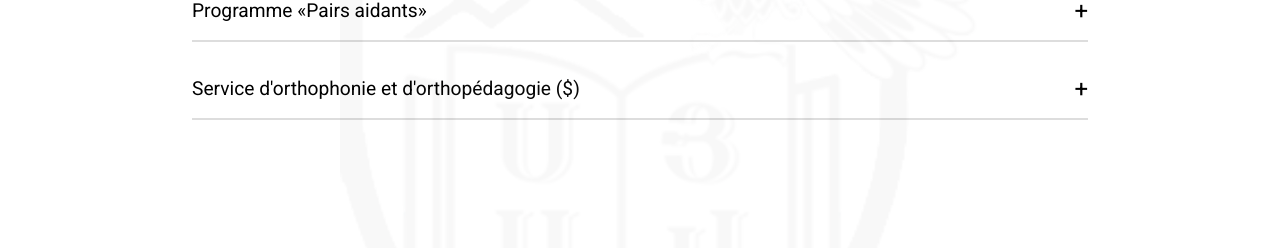
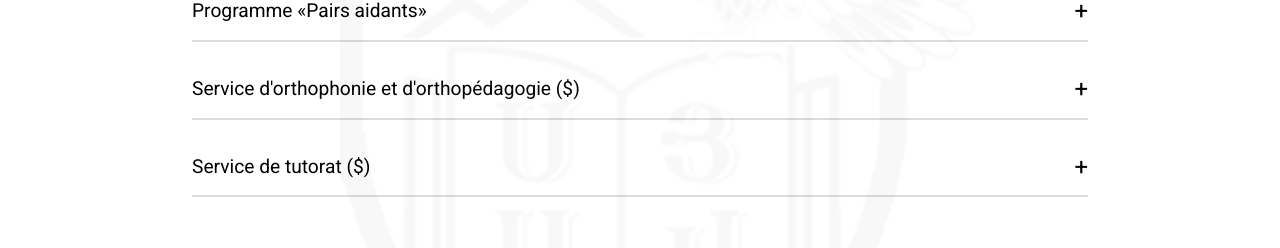
Before and after one commit to jameslegoff92/Sourp-Hagop, a Next.js app: page /soutien in a window 1280 px wide. Shown: the part 1294-1542 px from the top of the page. Built offline with nearby package versions, Linux system fonts and the light colour scheme.

Commit message:
Added one more service in soutien

```diff
--- a/app/soutien/page.jsx
+++ b/app/soutien/page.jsx
@@ -27,13 +27,14 @@ const MotionDiv = styled(motion.div)`
   width: 70%;
 `;
 
-export default function Equipe() {
+export default function Soutien() {
     const contentData = {
         "Plan d'intervention": "Le plan d'intervention est élaboré en fonction des forces et des besoins particuliers de certains élèves qui ont besoin d'un coup de pouce additionnel, en collaboration avec l'enseignante titulaire, les parents et la coordonnatrice pédagogique ou en présence de l'élève du secondaire, le cas échéant.",
         "Études surveillées": "Les études surveillées ont lieu après les heures de classe soit entre 16h et 18h, à la bibliothèque de l'école, sous la supervision d'étudiants universitaires et du surveillant général.",
         "Programmes de récupération": "Le programme de récupération est offert aux élèves qui ont besoin de temps ou d'accompagnement supplémentaire en vue d'assurer leur réussite scolaire. Ils sont offerts par les enseignants de Sourp Hagop, durant la journée scolaire.",
         "Programme «Pairs aidants»": "Le programme de tutorat «Pairs aidants» permet à nos élèves de secondaire de fournir un coup de pouce supplémentaire aux élèves du primaire qui ont besoin d'un accompagnement supplémentaire dans leurs devoirs. Cette initiative permet, à la fois, aux jeunes du primaire de progresser dans leurs apprentissages et aux adolescents aidants de développer leurs habiletés.",
         "Service d'orthophonie et d'orthopédagogie ($)": "Un parrainage avec l'organisme Parcours d'enfants permet aux jeunes présentant certaines difficultés d'apprentissage d'être suivis par une orthopédagogue et une orthophoniste lors des heures d'école.",
+        "Service de tutorat ($)": "Le service de tutorat est offert aux élèves du secondaire en français et en mathématiques. L'objectif est de fournir un accompagnement individualisé afin de permettre à chaque élève de progresser à son rythme et de renforcer ses compétences. Pour toute information, veuillez contacter le secrétariat.",
     };
 
     return (
```
